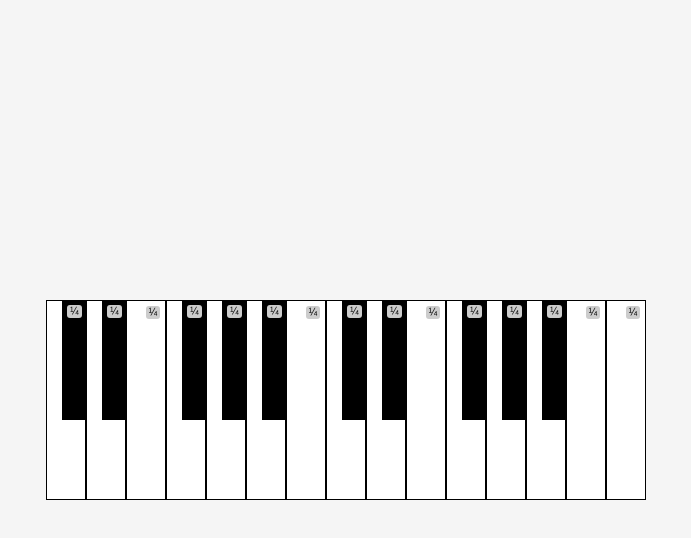
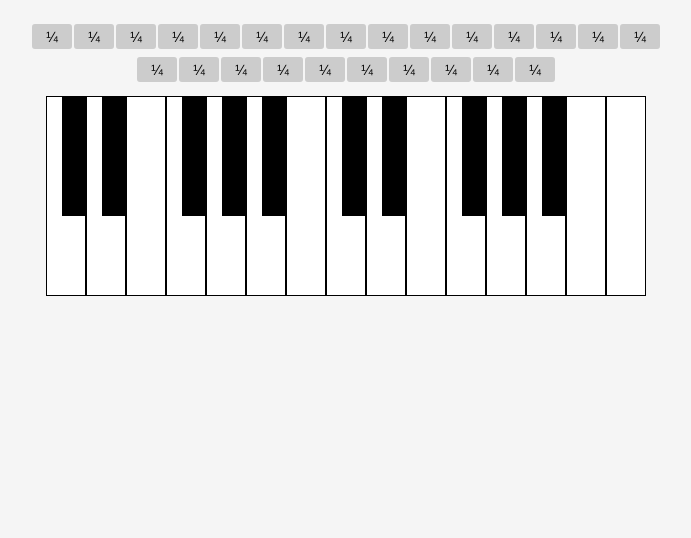
Before and after one commit to hobaDevHome/piano_fro_mostfa, a plain HTML site: page index.html in a window 1280 px wide. Shown: the whole page, without its empty margins (294-985 px from the left). Drawn offline with Linux system fonts and the light colour scheme.

Commit message:
separting rob3 buttons

```diff
--- a/index.html
+++ b/index.html
@@ -7,10 +7,18 @@
     <link rel="stylesheet" href="style.css" />
   </head>
   <body>
-    <div class="piano-container">
-      <div class="white-keys" id="white-keys"></div>
-      <div class="black-keys" id="black-keys"></div>
+    <div class="controls-wrapper">
+      <div class="quarter-controls" id="quarter-controls-white"></div>
+      <div class="quarter-controls" id="quarter-controls-black"></div>
     </div>
+
+    <div class="piano-outer">
+      <div class="piano-container">
+        <div class="white-keys" id="white-keys"></div>
+        <div class="black-keys" id="black-keys"></div>
+      </div>
+    </div>
+
     <script src="script.js"></script>
   </body>
 </html>
--- a/script.js
+++ b/script.js
@@ -9,6 +9,8 @@ const blackNotesMap = {
 
 const whiteContainer = document.getElementById("white-keys");
 const blackContainer = document.getElementById("black-keys");
+const whiteQuarterControls = document.getElementById("quarter-controls-white");
+const blackQuarterControls = document.getElementById("quarter-controls-black");
 
 const startOctave = 2;
 const endOctave = 3;
@@ -16,7 +18,21 @@ let whiteIndex = 0;
 
 const quarterToneMap = {}; // { noteName (lowercase): true/false }
 
-// دالة لإنشاء مفتاح + زر تحكم ربع تون
+function createQuarterButton(noteName, targetContainer) {
+  const btn = document.createElement("button");
+  btn.className = "quarter-button";
+  btn.innerText = "¼";
+  btn.title = `${noteName} quarter tone`;
+
+  btn.addEventListener("click", () => {
+    const lowered = noteName.toLowerCase();
+    quarterToneMap[lowered] = !quarterToneMap[lowered];
+    btn.classList.toggle("active");
+  });
+
+  targetContainer.appendChild(btn);
+}
+
 function createKey(container, noteName, isBlack = false, positionLeft = null) {
   const key = document.createElement("div");
   key.classList.add(isBlack ? "black-key" : "white-key");
@@ -26,32 +42,22 @@ function createKey(container, noteName, isBlack = false, positionLeft = null) {
     key.style.left = `${positionLeft}px`;
   }
 
-  const toggle = document.createElement("button");
-  toggle.className = "quarter-toggle";
-  toggle.innerText = "¼";
-  toggle.title = "Quarter tone on/off";
-
-  toggle.addEventListener("click", (e) => {
-    e.stopPropagation();
-    const lowered = noteName.toLowerCase();
-    quarterToneMap[lowered] = !quarterToneMap[lowered];
-    toggle.classList.toggle("active");
-  });
-
-  key.appendChild(toggle);
   key.addEventListener("click", playNote);
   container.appendChild(key);
 }
 
+// إنشاء المفاتيح البيضاء وزراير الربع تون ليها
 for (let octave = startOctave; octave <= endOctave; octave++) {
   whiteNotes.forEach((note) => {
     const fullNote = `${note}${octave}`;
+    createQuarterButton(fullNote, whiteQuarterControls);
     createKey(whiteContainer, fullNote, false);
 
     const blackNote = blackNotesMap[note];
     if (blackNote) {
       const fullBlackNote = `${note}${octave}_d`;
       const leftPosition = whiteIndex * 40 + 28;
+      createQuarterButton(fullBlackNote, blackQuarterControls);
       createKey(blackContainer, fullBlackNote, true, leftPosition);
     }
 
@@ -59,7 +65,8 @@ for (let octave = startOctave; octave <= endOctave; octave++) {
   });
 }
 
-// إضافة C4
+// آخر مفتاح أبيض: C4
+createQuarterButton("C4", whiteQuarterControls);
 createKey(whiteContainer, "C4", false);
 
 function playNote(e) {
@@ -73,5 +80,4 @@ function playNote(e) {
 
   key.classList.add("active");
   setTimeout(() => key.classList.remove("active"), 150);
-  console.log("Playing:", finalNote);
 }
--- a/style.css
+++ b/style.css
@@ -2,18 +2,50 @@ body {
   margin: 0;
   background-color: #f5f5f5;
   display: flex;
-  justify-content: center;
+  flex-direction: column;
   align-items: center;
   height: 100vh;
+}
+
+.controls-wrapper {
+  display: flex;
+  flex-direction: column;
+  align-items: center;
+  margin: 20px 0 10px 0;
+}
+
+.quarter-controls {
+  display: flex;
+  justify-content: center;
+  margin: 4px 0;
+}
+
+.quarter-button {
+  width: 40px;
+  height: 25px;
+  margin: 0 1px;
+  border: none;
+  background-color: #ccc;
+  cursor: pointer;
+  font-size: 14px;
+  border-radius: 3px;
+}
+
+.quarter-button.active {
+  background-color: #ff9800;
+  color: white;
 }
 
 .piano-container {
   position: relative;
   display: flex;
+  justify-content: center;
+  width: 100%;
 }
 
 .white-keys {
   display: flex;
+  justify-content: center;
 }
 
 .white-key {
@@ -51,21 +83,3 @@ body {
 .black-key.active {
   background-color: #444;
 }
-
-.quarter-toggle {
-  position: absolute;
-  top: 5px;
-  right: 5px;
-  font-size: 10px;
-  padding: 1px 3px;
-  border: none;
-  border-radius: 3px;
-  background-color: #ccc;
-  cursor: pointer;
-  z-index: 3;
-}
-
-.quarter-toggle.active {
-  background-color: #ff9800;
-  color: white;
-}
```
